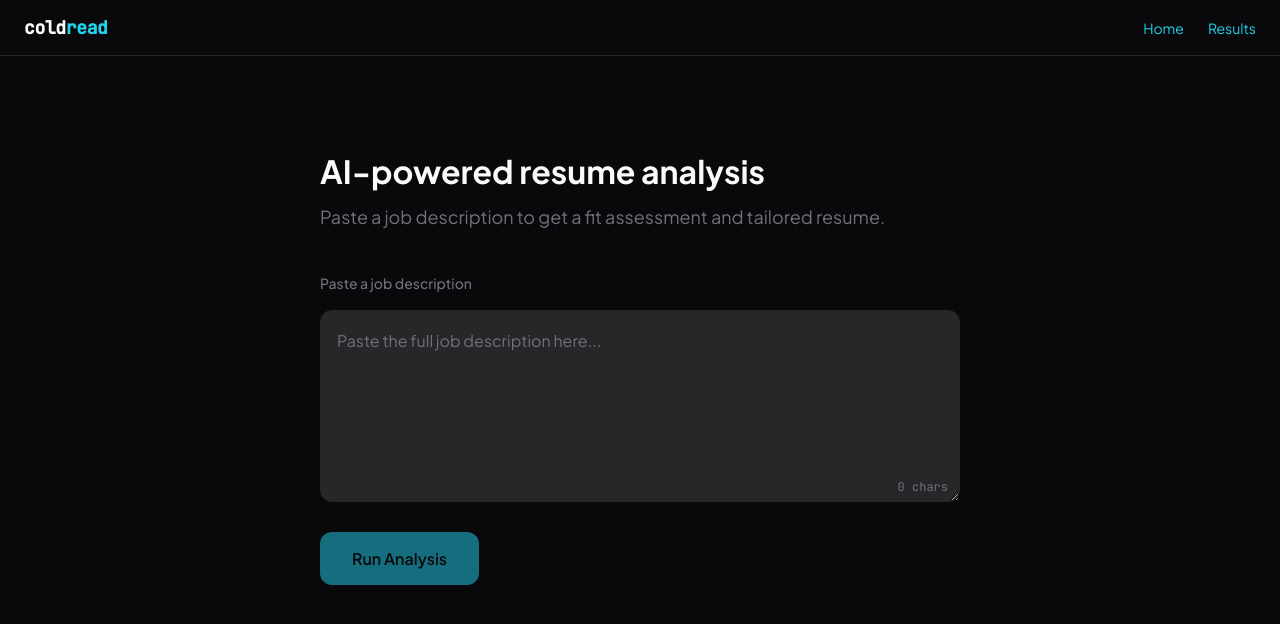
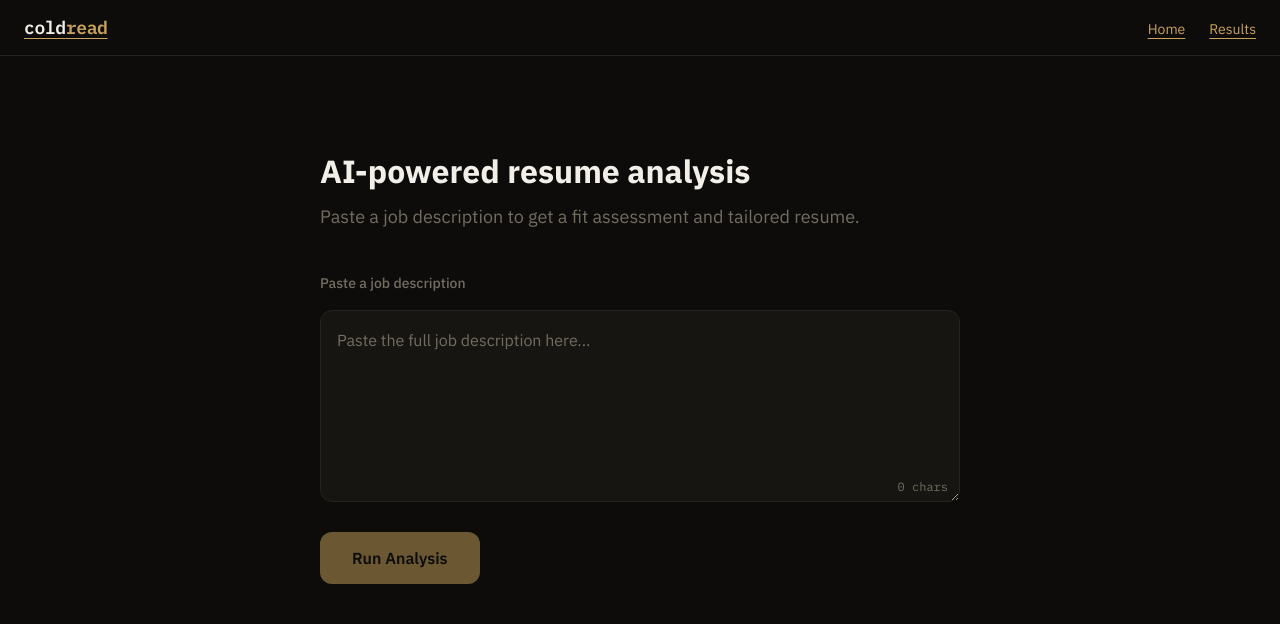
Before and after one commit to mdaxtman/coldread, a React (Vite) app in the folder client/: page / in a window 1280 px wide. Shown: the top 624 px of the page. Built offline with nearby package versions, Linux system fonts and the light colour scheme; no server answers.

Commit message:
feat: warm-dark token palette with bronze/cyan accents and IBM Plex type

```diff
--- a/client/src/styles/reset.css
+++ b/client/src/styles/reset.css
@@ -1,6 +1,6 @@
 /* Minimal reset + global defaults */
 
-@import url('https://fonts.googleapis.com/css2?family=Plus+Jakarta+Sans:wght@400;500;600;700&family=JetBrains+Mono:wght@400;500&display=swap');
+@import url('https://fonts.googleapis.com/css2?family=IBM+Plex+Sans:wght@400;500;600;700&family=IBM+Plex+Mono:wght@400;500;600&family=Newsreader:opsz,wght@6..72,500;6..72,600&display=swap');
 
 *,
 *::before,
@@ -37,12 +37,17 @@ h6 {
 }
 
 a {
-  color: var(--accent);
-  text-decoration: none;
+  color: var(--text-primary);
+  text-decoration: underline;
+  text-decoration-thickness: 1px;
+  text-decoration-color: var(--accent);
+  text-underline-offset: var(--underline-offset);
+  transition: color var(--duration-normal) var(--ease-default);
 }
 
 a:hover {
-  color: var(--accent-hover);
+  color: var(--accent);
+  text-decoration-thickness: 2px;
 }
 
 button {
--- a/client/src/styles/tokens.css
+++ b/client/src/styles/tokens.css
@@ -1,41 +1,49 @@
-/* Design tokens — CSS custom properties for the entire app.
-   Single source of truth for colors, typography, spacing, and radii. */
+/* Design tokens — warm-dark palette with portfolio DNA.
+   Two accents with semantic jobs:
+   --accent (bronze)  = human things: actions, links, focus, editorial labels
+   --machine (cyan)   = machine things ONLY: live traces, running indicators */
 
 :root {
-  /* Backgrounds */
-  --bg-primary: #09090b;
-  --bg-secondary: #18181b;
-  --bg-terminal: #0c0c0e;
-  --bg-input: #27272a;
-  --bg-surface: #1c1c1f;
+  /* Backgrounds — warm charcoal, not blue-zinc */
+  --bg-canvas: #0b0b09;
+  --bg-primary: #0d0c0a;
+  --bg-surface: #12110f;
+  --bg-elevated: #181613;
+  --bg-input: #161511;
+  --bg-terminal: #0b0b09;
 
-  /* Text */
-  --text-primary: #fafafa;
-  --text-secondary: #a1a1aa;
-  --text-muted: #71717a;
+  /* Hairlines — dark cousins of the portfolio's #E3DDD2 */
+  --border: #26231e;
+  --border-bright: #37332b;
+  --border-soft: #1c1a16;
+
+  /* Text — warm off-white ramp */
+  --text-primary: #f2efe9;
+  --text-secondary: #a8a296;
+  --text-muted: #736d60;
+  --text-faint: #4a453c;
 
   /* Accents */
-  --accent: #22d3ee;
-  --accent-hover: #06b6d4;
+  --accent: #c9a35c; /* bronze — portfolio #8A6420 lifted for dark bg */
+  --accent-hover: #ddb877;
+  --accent-soft: rgba(201, 163, 92, 0.12);
+  --accent-line: rgba(201, 163, 92, 0.4);
 
-  /* Semantic — fit levels */
+  --machine: #6fc3d4; /* cooled cyan — the model is doing something NOW */
+  --machine-soft: rgba(111, 195, 212, 0.12);
+  --machine-line: rgba(111, 195, 212, 0.4);
+  --machine-glow: 0 0 8px rgba(111, 195, 212, 0.45);
+
+  /* Semantic — fit levels (unchanged) */
   --fit-strong: #4ade80;
   --fit-moderate: #facc15;
   --fit-borderline: #fb923c;
   --fit-poor: #f87171;
 
-  /* Terminal accents */
-  --terminal-green: #4ade80;
-  --terminal-text: #a1a1aa;
-  --terminal-prompt: #22d3ee;
-
-  /* Borders / surfaces */
-  --border: #27272a;
-  --border-bright: #3f3f46;
-
   /* Typography */
-  --font-display: 'Plus Jakarta Sans', system-ui, sans-serif;
-  --font-mono: 'JetBrains Mono', ui-monospace, monospace;
+  --font-display: 'IBM Plex Sans', system-ui, sans-serif;
+  --font-mono: 'IBM Plex Mono', ui-monospace, monospace;
+  --font-serif: 'Newsreader', Georgia, 'Times New Roman', serif;
 
   --text-xs: 0.75rem;
   --text-sm: 0.875rem;
@@ -55,7 +63,11 @@
   --weight-semibold: 600;
   --weight-bold: 700;
 
-  /* Spacing */
+  /* Editorial signatures */
+  --eyebrow-tracking: 0.18em;
+  --underline-offset: 4px;
+
+  /* Spacing (unchanged) */
   --space-1: 0.25rem;
   --space-2: 0.5rem;
   --space-3: 0.75rem;
@@ -68,14 +80,14 @@
   --space-16: 4rem;
   --space-20: 5rem;
 
-  /* Radii */
+  /* Radii (unchanged) */
   --radius-sm: 0.25rem;
   --radius-md: 0.5rem;
   --radius-lg: 0.75rem;
   --radius-xl: 1rem;
   --radius-full: 9999px;
 
-  /* Transitions */
+  /* Transitions (unchanged) */
   --duration-fast: 150ms;
   --duration-normal: 250ms;
   --duration-slow: 400ms;
@@ -83,5 +95,13 @@
 
   /* Layout */
   --max-width: 72rem;
+  --sidebar-width: 232px;
+
+  /* Legacy aliases — keep old components compiling until deleted (Task 16
+     removes any that are then unused) */
+  --bg-secondary: var(--bg-elevated);
+  --terminal-green: var(--fit-strong);
+  --terminal-text: var(--text-secondary);
+  --terminal-prompt: var(--machine);
   --nav-height: 3.5rem;
 }
```
